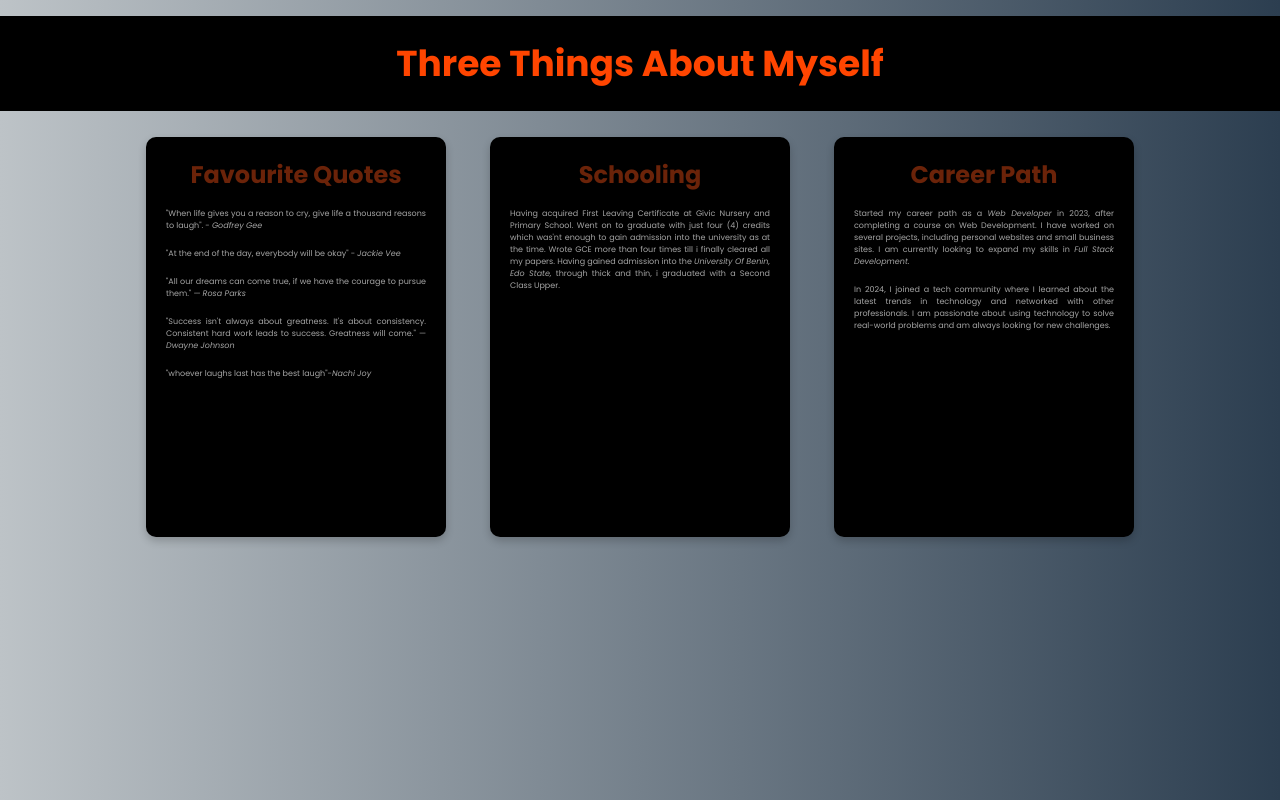
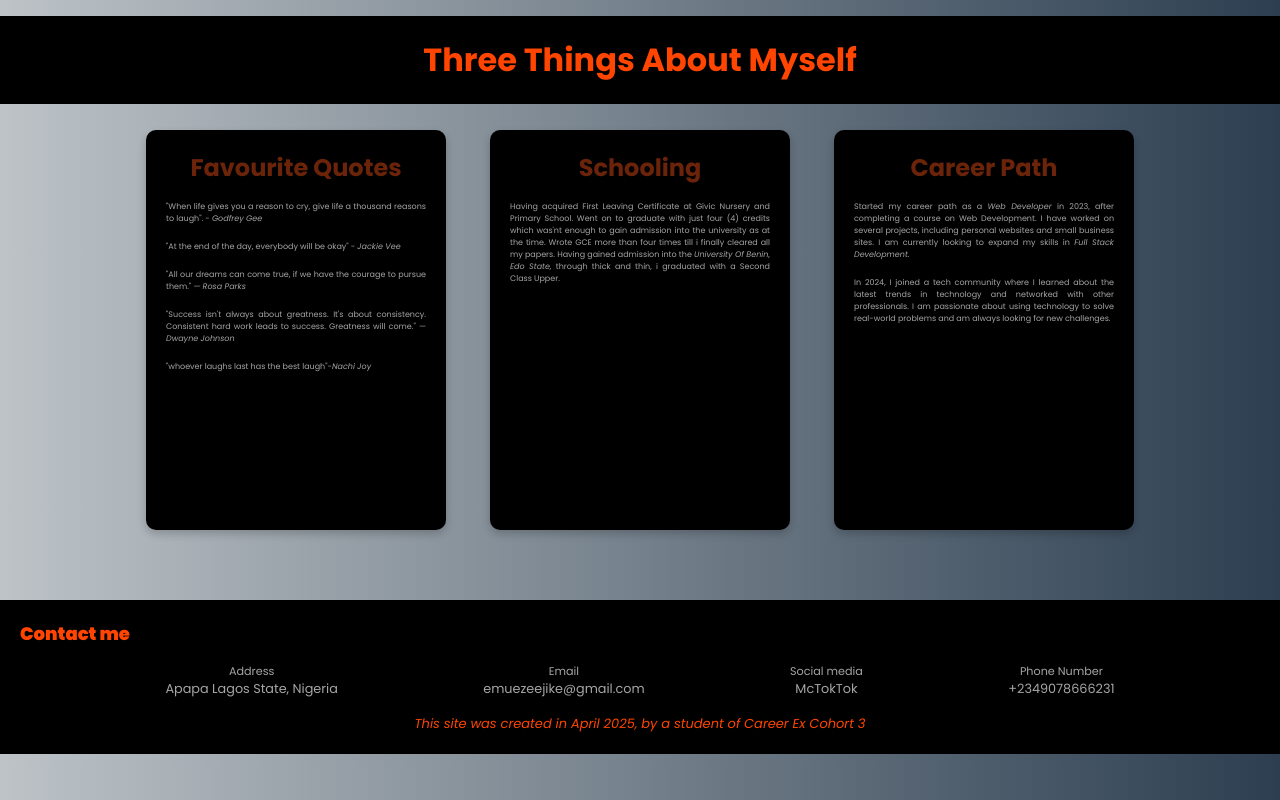
Before and after one commit to Emuezeejike/Box-Model, a plain HTML site: page index.html in a window 1280 px wide. Shown: the top 800 px of the page. Drawn offline with Linux system fonts and the light colour scheme.

Commit message:
changed the height so it can be resposive

```diff
--- a/index.css
+++ b/index.css
@@ -5,12 +5,13 @@
 }
 body {
     background: linear-gradient(to right, #bdc3c7, #2c3e50);
+    height: 100vh;
 }
 header {
     background-color: black;
     color: orangered;
     text-align: center;
-    font-size: large;
+    font-size: 1rem;
     font-weight: 900;
     padding: 20px;
     margin-top: 1rem;
@@ -23,7 +24,7 @@ header {
     flex-wrap: wrap;
     justify-content: center;
     margin: 0 auto;
-    height: 100vh;
+    min-height: 60vh;
     width: auto;
     gap: 1.5rem;
 }
@@ -70,6 +71,7 @@ footer {
 }
 .contact-container {
     display: flex;
+    flex-wrap: wrap;
     flex-direction: row;
     align-items: center;
     justify-content: space-evenly;
```
